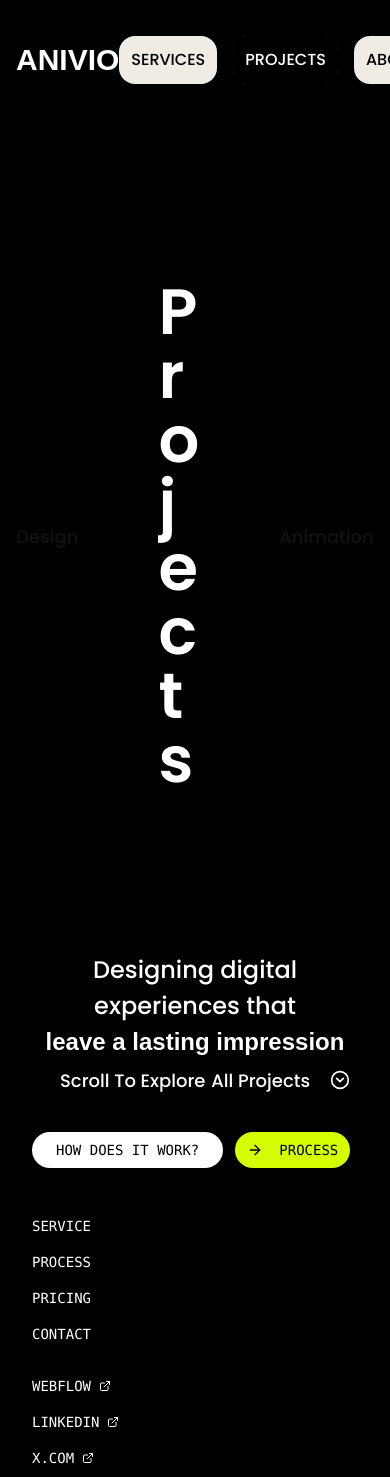
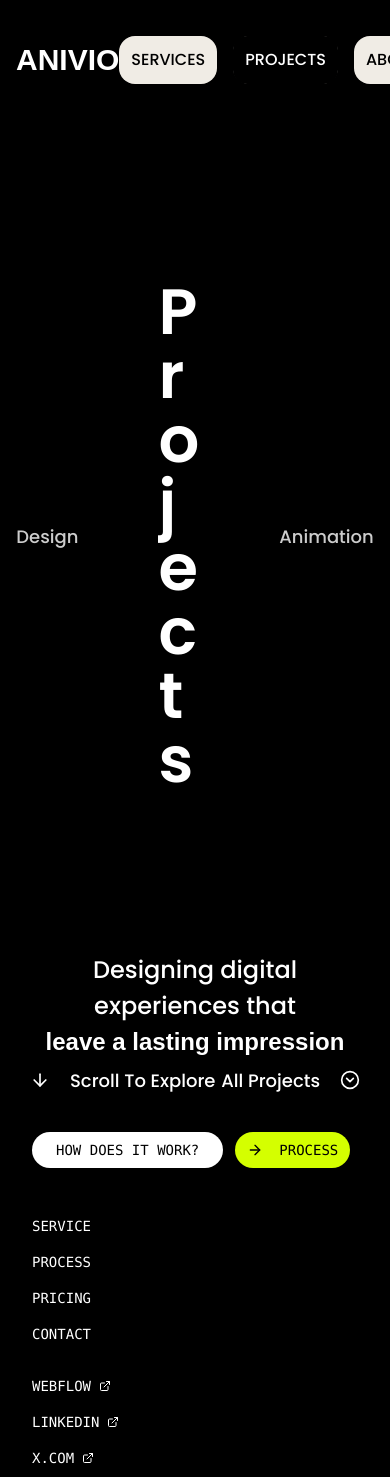
Before and after one commit to imranprof/anivio-portfolio, a Next.js app: page /projects in a window 390 px wide. Shown: the top 1477 px of the page. Built offline with nearby package versions, Linux system fonts and the light colour scheme; a web font is replaced by a local one.

Commit message:
style: modify contact and project hero

```diff
--- a/src/components/sections/contact/ContactHero.tsx
+++ b/src/components/sections/contact/ContactHero.tsx
@@ -13,7 +13,7 @@ const ContactHero = () => {
     hasTextReveal();
   }, { scope: containerRef })
   return (
-    <section ref={containerRef} className="container flex flex-col font-poppin">
+    <section ref={containerRef} className="container flex flex-col font-poppin relative">
 
       <div className="flex flex-col items-center">
         <div className="flex justify-center items-center my-20 py-20">
@@ -23,9 +23,9 @@ const ContactHero = () => {
           </h1>
           <span className="text-[18px] font-medium text-primary/80">Say Hello</span>
         </div>
-        <p className="text-[24px] lg:max-w-[350px] xl:max-w-[350px] font-medium font-poppin text-center lg:absolute lg:bottom-0 lg:-translate-y-1/2">Don’t let your vision wait <br /> <span className="font-sofia font-semibold">Let’s make it real</span></p>
+        <p className="text-[24px] lg:max-w-[350px] xl:max-w-[350px] font-medium font-poppin text-center lg:absolute lg:bottom-0">Don’t let your vision wait <br /> <span className="font-sofia font-semibold">Let’s make it real</span></p>
       </div>
-      <div className="hero_bottom text-center flex justify-between inner-container">
+      <div className="hero_bottom text-center flex justify-between inner-container w-full mx-auto">
         <div className="flex justify-between items-center text-[18px] font-medium"> <ArrowDown className="pe-5 text-black h-10 w-10" /> Scroll To Explore </div>
         <div className="text-[18px] font-semibold font-poppin flex items-center">Anivio@example.com</div>
       </div>
--- a/src/components/sections/projects/ProjectHero.tsx
+++ b/src/components/sections/projects/ProjectHero.tsx
@@ -13,21 +13,21 @@ const ProjectHero = () => {
     hasTextReveal();
   }, { scope: containerRef })
   return (
-    <section ref={containerRef} className="container flex flex-col font-poppin ">
+    <section ref={containerRef} className="container flex flex-col font-poppin relative">
 
       <div className="flex flex-col items-center">
         <div className="flex justify-center items-center my-20 py-20">
-          <span className="text-[18px] font-medium text-primary/80">Design</span>
+          <span className="text-[18px] font-medium text-white/80">Design</span>
           <h1 className="has-text-reveal text-[clamp(64px,15vw,300px)] font-semibold px-[80px]" >
             Projects
           </h1>
-          <span className="text-[18px] font-medium text-primary/80">Animation</span>
+          <span className="text-[18px] font-medium text-white/80">Animation</span>
         </div>
-        <p className="text-[24px] lg:max-w-[450px] xl:max-w-[500px] font-medium text-center lg:absolute lg:bottom-0 lg:-translate-y-1/2">Designing digital experiences that <br /><span className="font-sofia font-semibold">leave a lasting impression</span></p>
+        <p className="text-[24px] lg:max-w-[450px] xl:max-w-[500px] font-medium text-center lg:absolute lg:bottom-0">Designing digital experiences that <br /><span className="font-sofia font-semibold">leave a lasting impression</span></p>
       </div>
-      <div className="hero_bottom text-center flex justify-between inner-container">
-        <div className="flex justify-between items-center text-[18px] font-medium"> <ArrowDown className="pe-5 text-black h-10 w-10" /> Scroll To Explore </div>
-        <div className="text-[18px] font-medium flex items-center">All Projects <CircleChevronDown className="ps-5 h-10 w-10" /></div>
+      <div className="hero_bottom text-center flex justify-between inner-container w-full mx-auto">
+        <div className="flex justify-between items-center text-[18px] font-medium"> <ArrowDown className="pe-5  h-10 w-10 text-white" /> Scroll To Explore </div>
+        <div className="text-[18px] font-medium flex items-center">All Projects <CircleChevronDown className="ps-5 h-10 w-10 text-white" /></div>
       </div>
     </section>
   )
--- a/src/styles/globals.css
+++ b/src/styles/globals.css
@@ -142,7 +142,7 @@ body {
 }
 
 .inner-container {
-  @apply max-w-[calc(100vw-60px)] xl:max-w-[1250px] 2xl:max-w-[1600px];
+  @apply max-w-[calc(100vw-60px)] xl:max-w-[1250px] 2xl:max-w-[1500px];
 }
 
 
```
